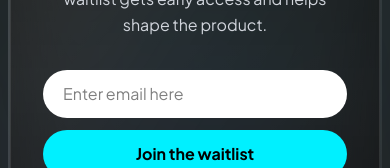
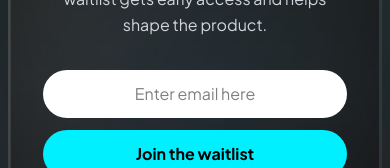
Before and after one commit to venskie03/TestApp, a React (Vite) app in the folder client/: page / in a window 390 px wide. Shown: the part 3633-3801 px from the top of the page. Built offline with nearby package versions, Linux system fonts and the light colour scheme; no server answers.

Commit message:
adding new updatess

```diff
--- a/client/src/pages/LandingPage.tsx
+++ b/client/src/pages/LandingPage.tsx
@@ -223,7 +223,7 @@ const LandingPage = () => {
                                         <input
                                             type="email"
                                             placeholder="Enter email here"
-                                            className="bg-white text-black focus:outline-none py-3 px-5 w-full sm:rounded-none rounded-full"
+                                            className="bg-white text-center sm:text-start text-black focus:outline-none py-3 px-5 w-full sm:rounded-none rounded-full"
                                             value={email}
                                             onChange={(e) => setEmail(e.target.value)}
                                             required
```
